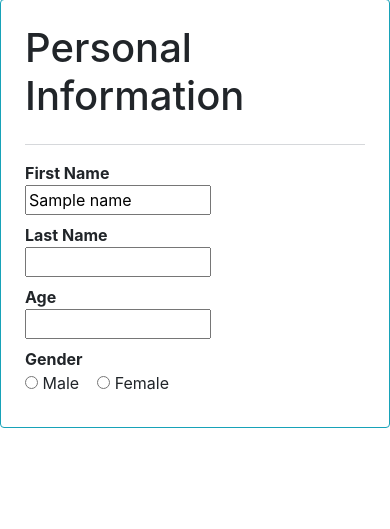
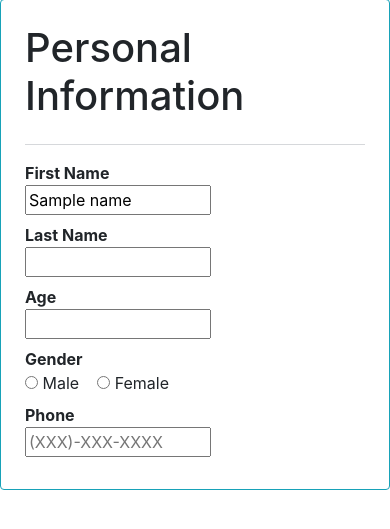
Before and after one commit to SkarFace86/dating, a PHP site: template views/personal-info.php in a window 390 px wide. Shown: the part 81-610 px from the top of the page. Run offline with PHP 8.4, Linux system fonts and the light colour scheme; the template is opened without the code that fills it: most values are stand-ins (such as "Sample title", 1, 10 or a date in 2020).

Commit message:
Added phone number input

```diff
--- a/views/personal-info.php
+++ b/views/personal-info.php
@@ -10,6 +10,7 @@ session_start();
 $fname = "";
 $lname = "";
 $age = "";
+$gender = "";
 $phone = "";
 ?>
 <!doctype html>
@@ -35,30 +36,35 @@ $phone = "";
                 <br>
                 <input type="text" name="fname" class="w-100"
                     <?php echo "value='$name'"; ?> >
-            </label>
+            </label> <!-- First Name -->
             <br>
             <label class="font-weight-bold w-100">Last Name
                 <br>
                 <input type="text" name="lname" class="w-100"
-                    <?php echo "value='$lname'" ?> >
-            </label>
+                    <?php echo "value='$lname'"; ?> >
+            </label> <!-- Last Name -->
             <br>
             <label class="font-weight-bold w-100">Age
                 <br>
                 <input type="text" name="age" class="w-100"
-                    <?php echo "value='$age'" ?> >
-            </label>
+                    <?php echo "value='$age'"; ?> >
+            </label> <!-- Age -->
             <br>
-            <label><span class="font-weight-bold">Gender</span>
+            <label name="gender"><span class="font-weight-bold">Gender</span>
                 <br>
                 <input type="radio" value="male" name="method"
                         class="font-weight-normal">&nbspMale
                 &nbsp&nbsp
                 <input type="radio" value="female" name="method">&nbspFemale
+            </label> <!-- Gender -->
+            <label class="font-weight-bold w-100">Phone
+                <br>
+                <input type="text" name="phone" class="w-100"
+                         placeholder="(XXX)-XXX-XXXX"
+                       <?php echo "value='$phone'"; ?> >
             </label>
-
-        </div>
-    </div>
+        </div> <!-- col-7 -->
+    </div> <!-- row col-12 -->
 </div> <!-- div class container -->
 
 
```
